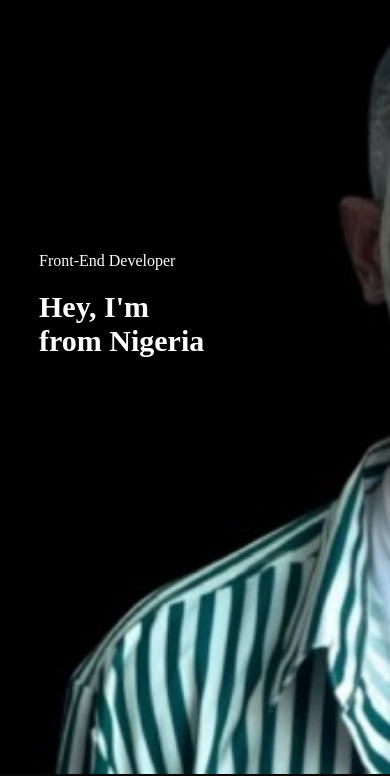
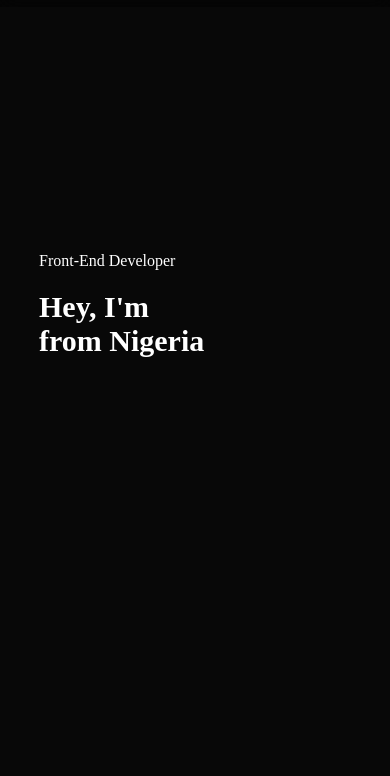
Before and after one commit to Dannysnow101/Portfolio, a plain HTML site: page index.html in a window 390 px wide. Shown: the part 70-846 px from the top of the page. Drawn offline with Linux system fonts and the light colour scheme.

Commit message:
Updated images, icons, and layout

```diff
--- a/index.css
+++ b/index.css
@@ -15,7 +15,7 @@ body{
 
 #header{
     width: 100%;
-    height: 100vh;
+    min-height: 100vh;
     background-image: url(Background\ pic.jpg);
     background-size: cover;
     background-position: center;
@@ -437,7 +437,10 @@ nav .fas{
 
 @media only screen and (max-width: 600px){
     #header{
-    background-image: url(Background\ pic.jpg);
+    background: none !important;
+
+}
+
     }
     .header-text{
         margin-top: 100%;
```
